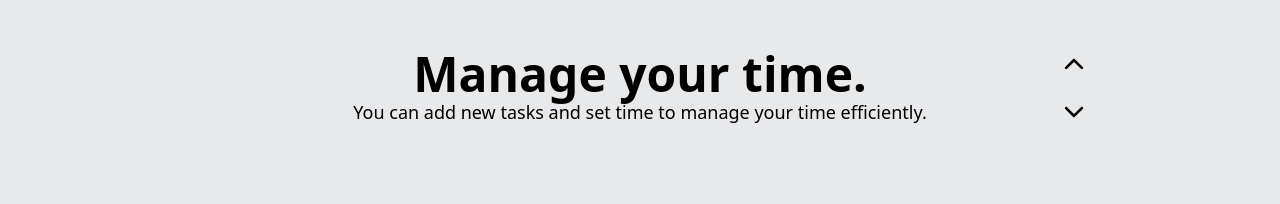
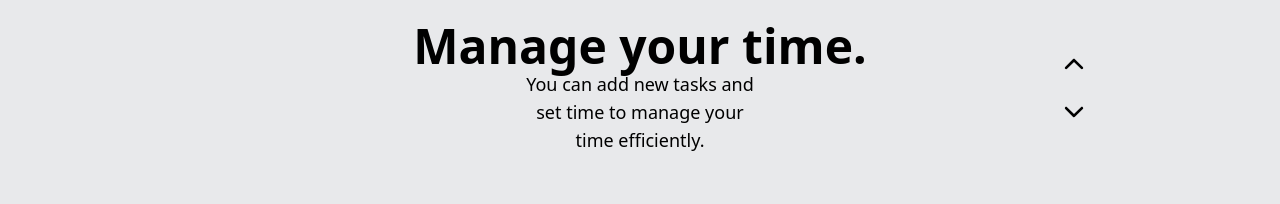
Before and after one commit to Mhorg8/taskify, a Next.js app: page / in a window 1280 px wide. Shown: the part 862-1066 px from the top of the page. Built offline with nearby package versions, Linux system fonts and the light colour scheme; no server answers.

Commit message:
fix features styles

```diff
--- a/components/Featrues.tsx
+++ b/components/Featrues.tsx
@@ -2,34 +2,7 @@
 import { useState } from "react";
 import { IoIosArrowDown, IoIosArrowUp } from "react-icons/io";
 import { motion } from "framer-motion";
-interface Feature {
-  id: number;
-  title: string;
-  text: string;
-}
-
-const features: Feature[] = [
-  {
-    id: 1,
-    title: "Manage your time.",
-    text: "You can add new tasks and set time to manage your time efficiently.",
-  },
-  {
-    id: 2,
-    title: "Track your progress.",
-    text: "Monitor your task completion and see how much progress you are making.",
-  },
-  {
-    id: 3,
-    title: "Organize by priority.",
-    text: "Set priorities for your tasks so you know what to focus on first.",
-  },
-  {
-    id: 4,
-    title: "Collaborate with others.",
-    text: "Share tasks with teammates and collaborate on projects.",
-  },
-];
+import { features } from "@/constant";
 
 const animation = {
   initial: {
@@ -70,7 +43,9 @@ const Features = () => {
           <h2 className="text-2xl md:text-4xl lg:text-5xl font-black">
             {features[currentIndex].title}
           </h2>
-          <p className="text-lg">{features[currentIndex].text}</p>
+          <p className="text-lg max-w-[250px] md:w-full">
+            {features[currentIndex].text}
+          </p>
         </motion.div>
 
         {/* Arrow buttons */}
--- a/constant/index.ts
+++ b/constant/index.ts
@@ -1,4 +1,4 @@
-import { Column, FooterLink, Notification, SocialIcon } from "@/types";
+import { Column, Feature, FooterLink, Notification, SocialIcon } from "@/types";
 import {
   FaInstagram,
   FaPinterest,
@@ -12,6 +12,29 @@ export const HeaderLinks = [
   { id: 4, name: "Cards", link: "/cards" },
   { id: 2, name: "Tasks", link: "/tasks" },
   { id: 3, name: "Chat", link: "/chat" },
+];
+
+export const features: Feature[] = [
+  {
+    id: 1,
+    title: "Manage your time.",
+    text: "You can add new tasks and set time to manage your time efficiently.",
+  },
+  {
+    id: 2,
+    title: "Track your progress.",
+    text: "Monitor your task completion and see how much progress you are making.",
+  },
+  {
+    id: 3,
+    title: "Organize by priority.",
+    text: "Set priorities for your tasks so you know what to focus on first.",
+  },
+  {
+    id: 4,
+    title: "Collaborate with others.",
+    text: "Share tasks with teammates and collaborate on projects.",
+  },
 ];
 
 export const getTime = () => {
--- a/types/index.ts
+++ b/types/index.ts
@@ -17,6 +17,12 @@ export interface Column {
 
 export interface TaskStatus {
   activeTab: "created" | "inprogress" | "finished";
+}
+
+export interface Feature {
+  id: number;
+  title: string;
+  text: string;
 }
 
 export interface SocialIcon {
```
